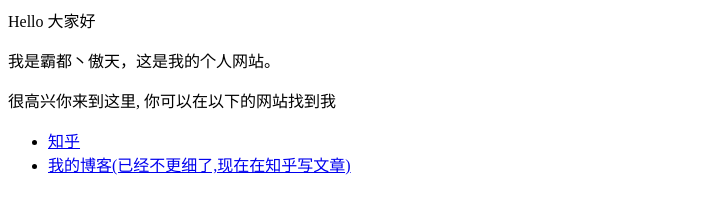
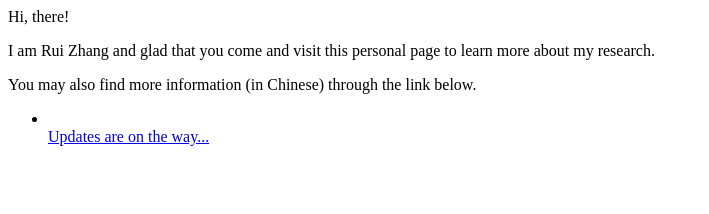
Before and after one commit to rzhang-ahu/personal-page, a plain HTML site: page index.html in a window 1280 px wide. Shown: the whole page, without its empty margins (0-709 px from the left). Drawn offline with Linux system fonts and the light colour scheme.

Commit message:
Update index.html

```diff
--- a/index.html
+++ b/index.html
@@ -1,8 +1,10 @@
-<p>Hello 大家好</p>
-<p>我是霸都丶傲天，这是我的个人网站。 </p>
-<p>很高兴你来到这里, 你可以在以下的网站找到我</p>
+<p>Hi, there! </p>
+<p>I am Rui Zhang and glad that you come and visit this personal page to learn more about my research. </p>
+<p>You may also find more information (in Chinese) through the link below.</p>
 
 <ul>
-  <li> <a href="https://www.zhihu.com/people/AJLoveChina">知乎</a> </li>
-  <li> <a href="http://hejie.nigeerhuo.com">我的博客(已经不更细了,现在在知乎写文章)</a> </li>
+  <li> <a href="https://www.http://wlxy.ahu.edu.cn/2019/0917/c11026a209105/page.htm"</a> </li>
+
+  Updates are on the way...
+
 </ul>
```
